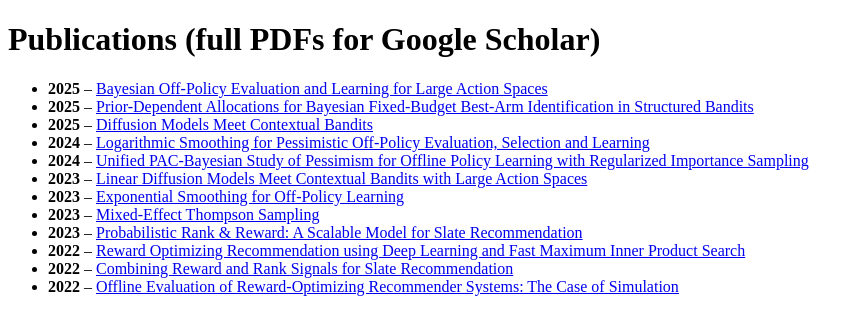
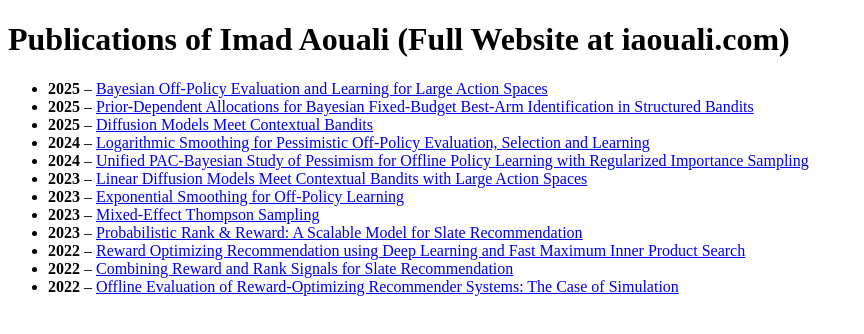
Before and after one commit to imadaouali/imadaouali.github.io, a plain HTML site: page index.html in a window 1280 px wide. Shown: the whole page, without its empty margins (0-864 px from the left). Drawn offline with Linux system fonts and the light colour scheme.

Commit message:
Update index.html

```diff
--- a/index.html
+++ b/index.html
@@ -5,7 +5,7 @@
   <title>Publications – Imad Aouali (full-text PDFs)</title>
 </head>
 <body>
-<h1>Publications (full PDFs for Google Scholar)</h1>
+<h1>Publications of Imad Aouali (Full Website at iaouali.com)</h1>
 
 <ul>
   <li><strong>2025</strong> – <a href="papers/2025_structured_dm.pdf">
```
